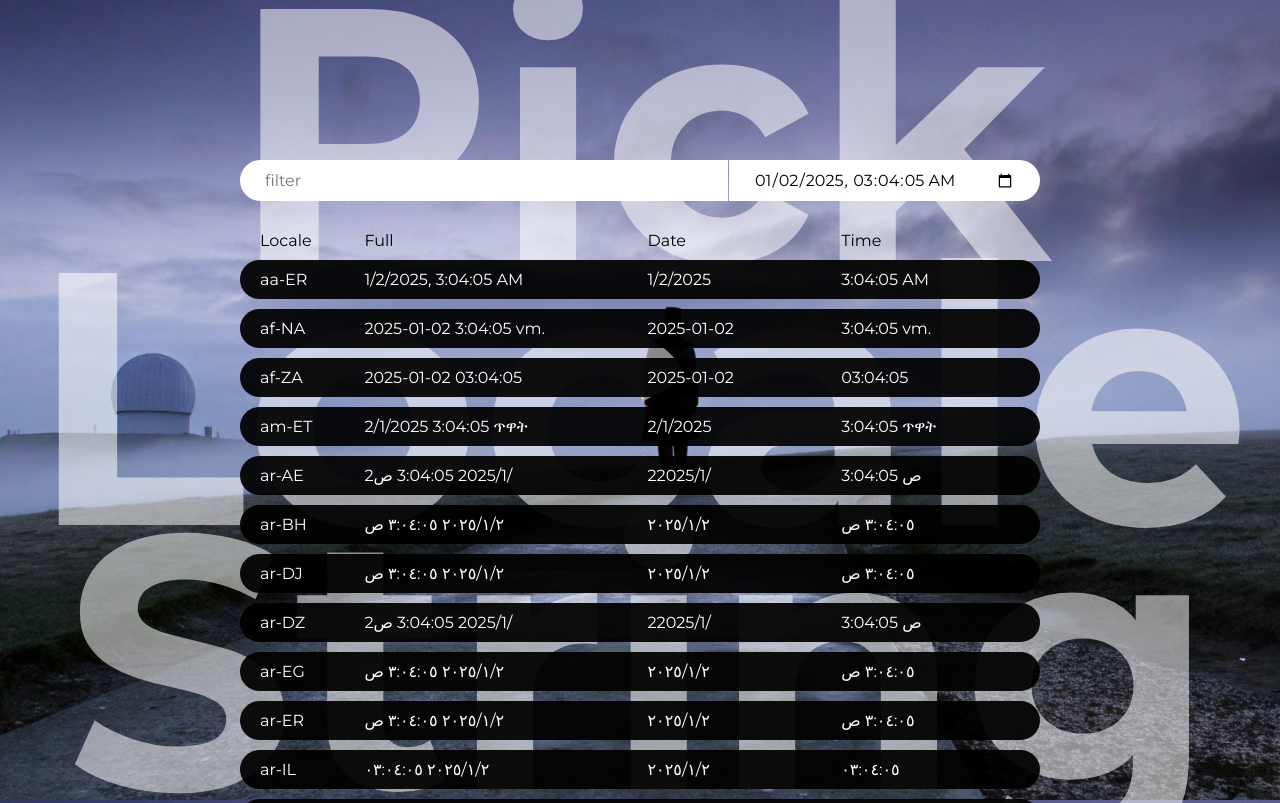
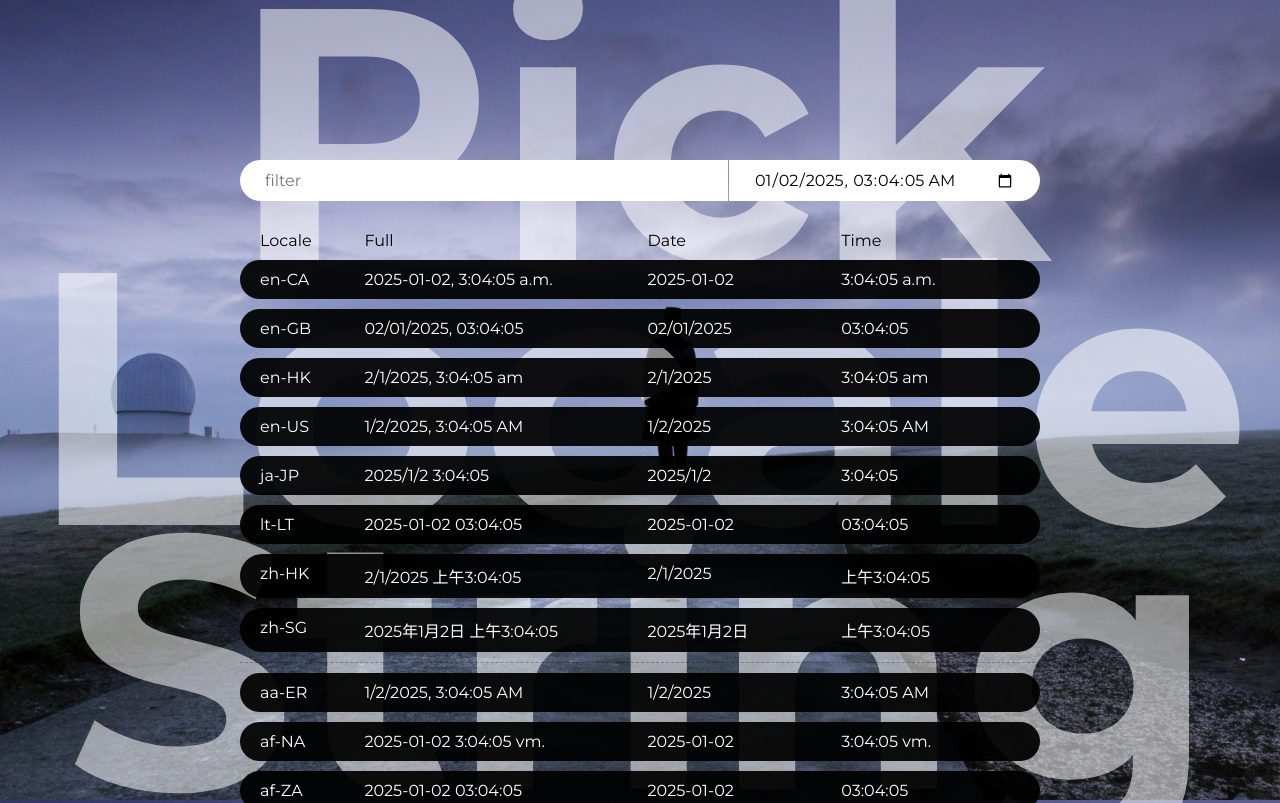
Before and after one commit to tommyinb/pick-locale-string, a website with bundled scripts: page index.html in a window 1280 px wide. Shown: the top 803 px of the page. Built offline with nearby package versions, Linux system fonts and the light colour scheme.

Commit message:
suggestion

```diff
--- a/index.css
+++ b/index.css
@@ -137,6 +137,11 @@ body {
   }
 }
 
+#separator {
+  padding-top: 10px;
+  border-bottom: 1px dashed #00000044;
+}
+
 .item,
 #empty {
   display: grid;
@@ -166,6 +171,7 @@ body {
 }
 
 .line {
+  position: relative;
   background-color: #000000ee;
   color: #fff;
 }
--- a/index.html
+++ b/index.html
@@ -29,6 +29,8 @@
     </div>
 
     <div id="list">
+      <div id="separator"></div>
+
       <div class="item active template">
         <div class="content">
           <div class="line">
--- a/index.js
+++ b/index.js
@@ -1,11 +1,21 @@
-import { locales } from "./locales.js";
+import { suggestedLocales, allLocales } from "./locales.js";
 
 (function initializeItems() {
   const list = document.getElementById("list");
 
   const template = list.querySelector(".item.template");
 
-  for (const locale of locales) {
+  for (const locale of suggestedLocales.reverse()) {
+    const item = template.cloneNode(true);
+    item.classList.remove("template");
+    item.classList.add("suggested");
+
+    item.querySelector(".locale").textContent = locale;
+
+    list.prepend(item);
+  }
+
+  for (const locale of allLocales) {
     const item = template.cloneNode(true);
     item.classList.remove("template");
 
@@ -57,7 +67,7 @@ function filterItems() {
   if (filter.value.trim()) {
     const parts = filter.value.split(" ");
 
-    let count = 0;
+    const activeItems = [];
 
     items.forEach((item) => {
       const locale = item.querySelector(".locale").textContent;
@@ -76,15 +86,19 @@ function filterItems() {
       item.classList.toggle("active", active);
 
       if (active) {
-        count++;
+        activeItems.push(item);
       }
     });
 
-    empty.classList.toggle("active", count <= 0);
+    if (activeItems.length <= 10) {
+      [...activeItems]
+        .filter((item) => item.classList.contains("suggested"))
+        .forEach((item) => item.classList.remove("active"));
+    }
+
+    empty.classList.toggle("active", activeItems.length <= 0);
   } else {
-    items.forEach((item) => {
-      item.classList.add("active");
-    });
+    items.forEach((item) => item.classList.add("active"));
 
     empty.classList.remove("active");
   }
--- a/locales.js
+++ b/locales.js
@@ -1,4 +1,15 @@
-export const locales = [
+export const suggestedLocales = [
+  "en-CA",
+  "en-GB",
+  "en-HK",
+  "en-US",
+  "ja-JP",
+  "lt-LT",
+  "zh-HK",
+  "zh-SG",
+];
+
+export const allLocales = [
   "aa-ER",
   "af-NA",
   "af-ZA",
```
